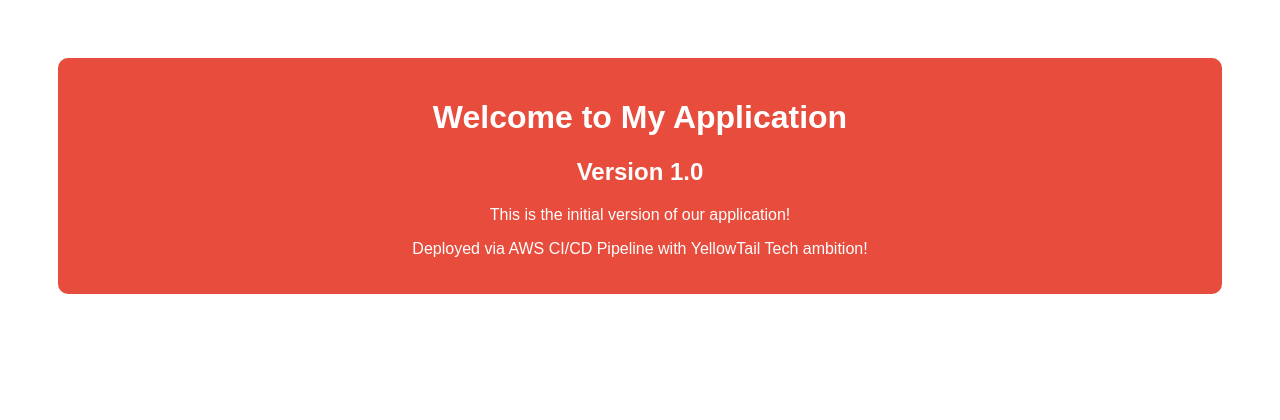
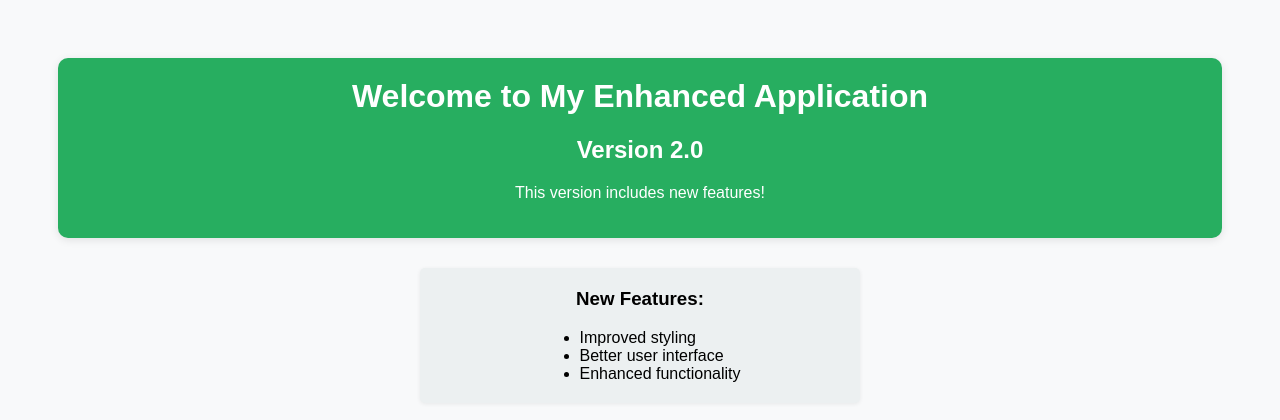
Before and after one commit to qballscholar/cicd-demo, a website: page index.html in a window 1280 px wide. Drawn offline with Linux system fonts and the light colour scheme.

Commit message:
revised index.html with new update

```diff
--- a/appspec.yml
+++ b/appspec.yml
@@ -3,6 +3,7 @@
 files:
   - source: /
     destination: /var/www/html
+file_exists_behavior: OVERWRITE
 hooks:
   BeforeInstall:
     - location: scripts/install_dependencies.sh
--- a/index.html
+++ b/index.html
@@ -1,18 +1,52 @@
 <!DOCTYPE html>
 <html>
 <head>
-    <title>My CI/CD Demo - Version 1</title>
+    <title>My CI/CD Demo - Version 2 - You are doing great!</title>
     <style>
-        body { font-family: Arial, sans-serif; text-align: center; padding: 50px; }
-        .version { background-color: #e74c3c; color: white; padding: 20px; border-radius: 10px; }
+        body {
+            font-family: Arial, sans-serif;
+            text-align: center;
+            padding: 50px;
+            background-color: #f8f9fa;
+        }
+        .version {
+            background-color: #27ae60;
+            color: white;
+            padding: 20px;
+            border-radius: 10px;
+            box-shadow: 0 2px 8px rgba(0,0,0,0.1);
+        }
+        .features {
+            margin: 30px auto 0 auto;
+            padding: 20px;
+            background-color: #ecf0f1;
+            border-radius: 5px;
+            max-width: 400px;
+            box-shadow: 0 1px 4px rgba(0,0,0,0.07);
+        }
+        .features ul {
+            text-align: left;
+            margin: 0 auto;
+            display: inline-block;
+        }
+        h1, h2, h3 {
+            margin-top: 0;
+        }
     </style>
 </head>
 <body>
     <div class="version">
-        <h1>Welcome to My Application</h1>
-        <h2>Version 1.0</h2>
-        <p>This is the initial version of our application!</p>
-        <p>Deployed via AWS CI/CD Pipeline with YellowTail Tech ambition!</p>
+        <h1>Welcome to My Enhanced Application</h1>
+        <h2>Version 2.0</h2>
+        <p>This version includes new features!</p>
+    </div>
+    <div class="features">
+        <h3>New Features:</h3>
+        <ul>
+            <li>Improved styling</li>
+            <li>Better user interface</li>
+            <li>Enhanced functionality</li>
+        </ul>
     </div>
 </body>
 </html>
```
Also changed, not shown: index_first.html (added, +18 -0 lines), 2 other files.
